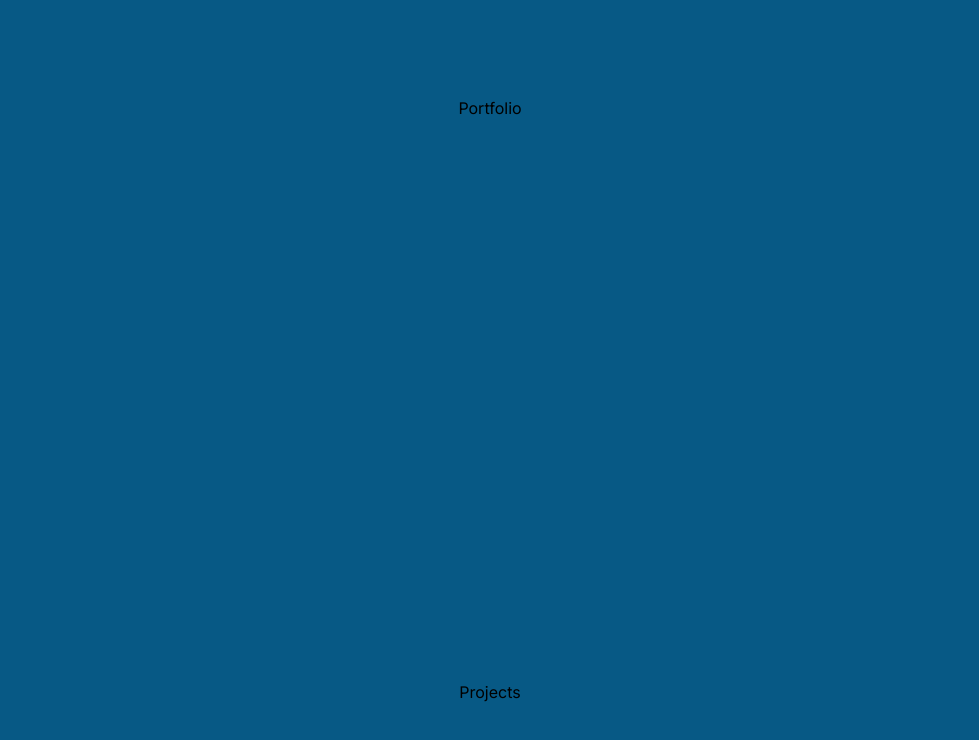
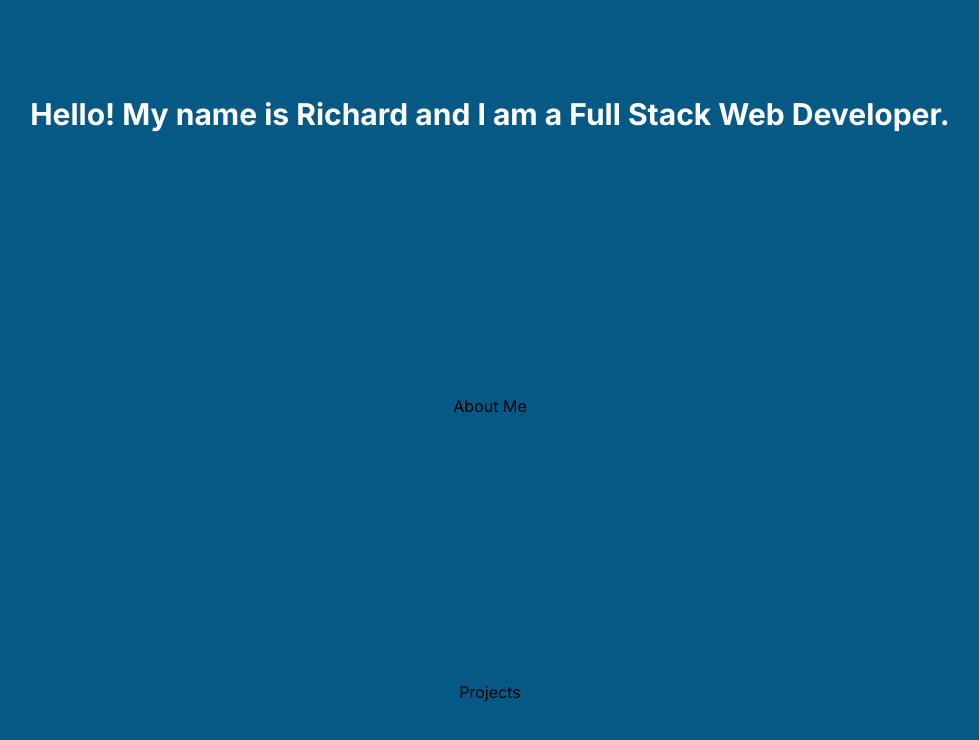
Before and after one commit to ej84/rjweb, a Next.js app: page / in a window 1280 px wide. Shown: the top 740 px of the page, without its empty margins (150-1129 px from the left). Built offline with nearby package versions, Linux system fonts and the light colour scheme.

Commit message:
Put titles for each section, changed text color.

```diff
--- a/src/app/page.jsx
+++ b/src/app/page.jsx
@@ -4,7 +4,12 @@ export default function Home() {
   return (
     <main className="flex min-h-screen flex-col items-center justify-between p-24">
       <div>
-        <h1>Portfolio</h1>
+        <h1 className="text-2xl md:text-3xl text-center text-white font-bold">
+          Hello! My name is Richard and I am a Full Stack Web Developer.
+        </h1>
+      </div>
+      <div>
+        <h3>About Me</h3>
       </div>
       <div>
         <p>Projects</p>
```
